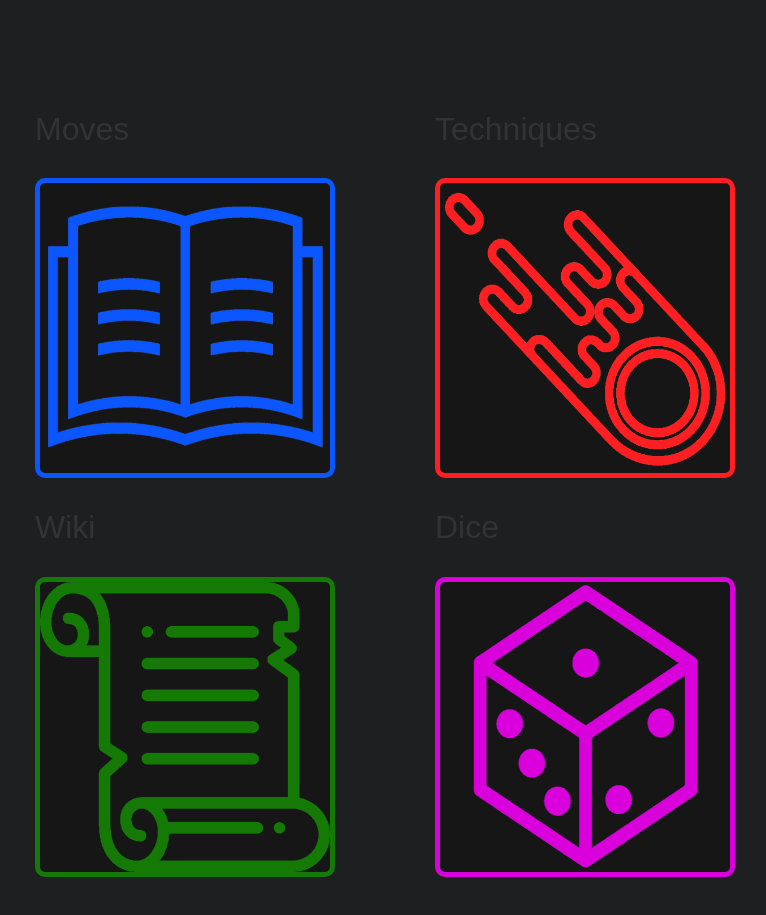
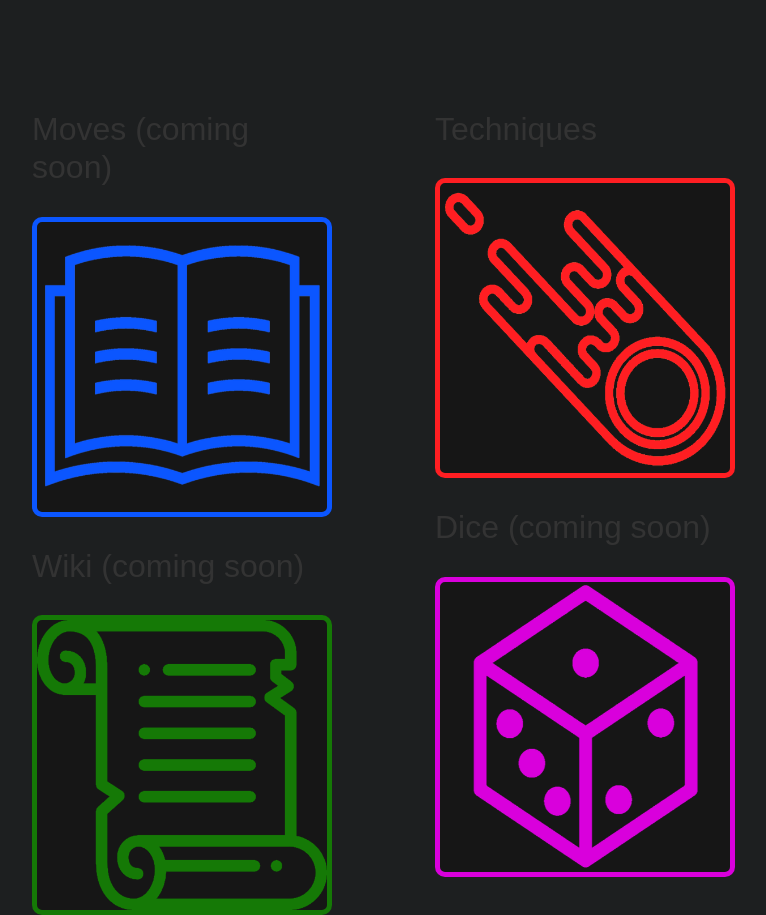
Before and after one commit to MylesACD/Myles-RPG, a Django app: page / in a window 1280 px wide. Shown: the whole page, without its empty margins (255-1021 px from the left). Before the commit the page ends 877 px from the top, so only its background shows below. Run offline with Django 4.2, Linux system fonts and the light colour scheme.

Commit message:
prepping for showoff

```diff
--- a/TODO.txt
+++ b/TODO.txt
@@ -14,4 +14,3 @@ debug=false in yml
 
 BUGS
     character form character drop down length
-    lvl 2 of pierce should be shred
--- a/app/landing/templates/landing/landing.html
+++ b/app/landing/templates/landing/landing.html
@@ -22,12 +22,12 @@
     <body>
         <div class="flex-grid">
             <div class="col">
-              <h2>Moves</h2><div  class="button book glow-button" ><img src = "{% static 'landing/book-symbol.png' %}" height="100%" width="100%" draggable="false"></div>
-              <h2>Wiki</h2><div  class="button scroll glow-button" ><img src = "{% static 'landing/scroll-symbol.png' %}" height="100%" width="100%" draggable="false"></div>
+              <h2>Moves (coming soon)</h2><div  class="button book glow-button" ><img src = "{% static 'landing/book-symbol.png' %}" height="100%" width="100%" draggable="false"></div>
+              <h2>Wiki (coming soon)</h2><div  class="button scroll glow-button" ><img src = "{% static 'landing/scroll-symbol.png' %}" height="100%" width="100%" draggable="false"></div>
             </div>
             <div class="col">
               <h2>Techniques</h2><div  class="button comet glow-button" ><a href="{% url "unlimited-home" %}"><img src = "{% static 'landing/comet-symbol.png' %}" height="100%" width="100%" draggable="false"></a></div>
-              <h2>Dice</h2><div  class="button die glow-button" ><a href="{% url "roll"%}"><img src = "{% static 'landing/die-symbol.png' %}"  height="100%" width="100%" draggable="false"></a></div>
+              <h2>Dice (coming soon)</h2><div  class="button die glow-button" ><img src = "{% static 'landing/die-symbol.png' %}"  height="100%" width="100%" draggable="false"></div>
             </div>
         </div>
     </body>
--- a/app/unlimited/forms.py
+++ b/app/unlimited/forms.py
@@ -36,6 +36,8 @@ class TechniqueForm(forms.ModelForm):
         self.fields["range"].required = False
         self.fields["heal"].required = False
         self.fields["summon"].required = False
+        self.fields["forceful"].required = False
+        self.fields["piercing"].required = False
 
         self.helper = FormHelper()
         self.helper.layout = Layout(
--- a/app/unlimited/signals.py
+++ b/app/unlimited/signals.py
@@ -64,6 +64,7 @@ def set_costs(sender, instance, *args, **kwargs):
     instance.cost += 4* int(instance.stunning)
     instance.cost += 4* int(instance.subtle)
 
+    instance.cost += int(instance.adjustment)
     # when saving cost of a technique update the points in use by the character
 
 
```
Also changed, not shown: app/unlimited/models.py (+4 -4 lines).
